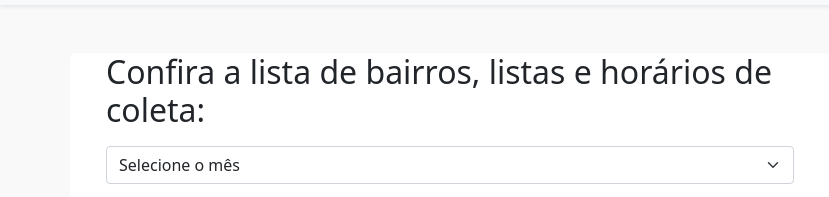
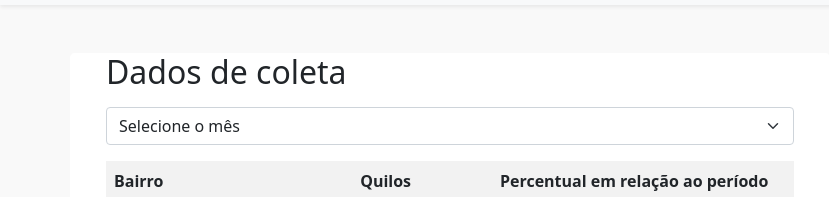
Before and after one commit to WladimirOSZ/prototipoReciclaTauba, a plain HTML site: page dados.html in a window 1280 px wide. Shown: the part 111-308 px from the top of the page, 0-829 px from the left. Drawn offline with nearby package versions, Linux system fonts and the light colour scheme.

Commit message:
relatório de reciclagem completo

```diff
--- a/dados.html
+++ b/dados.html
@@ -48,7 +48,7 @@
             <section class="col-md-8 bg-white rounded-3">
                 <!--Section-->
                 <div class="container">
-                    <h2>Confira a lista de bairros, listas e horários de coleta:</h2>
+                    <h2>Dados de coleta</h2>
                     <select class="form-select my-3" aria-label="Default select example">
                         <option selected>Selecione o mês </option>
                         <option value="1">Maio /2022</option>
```
